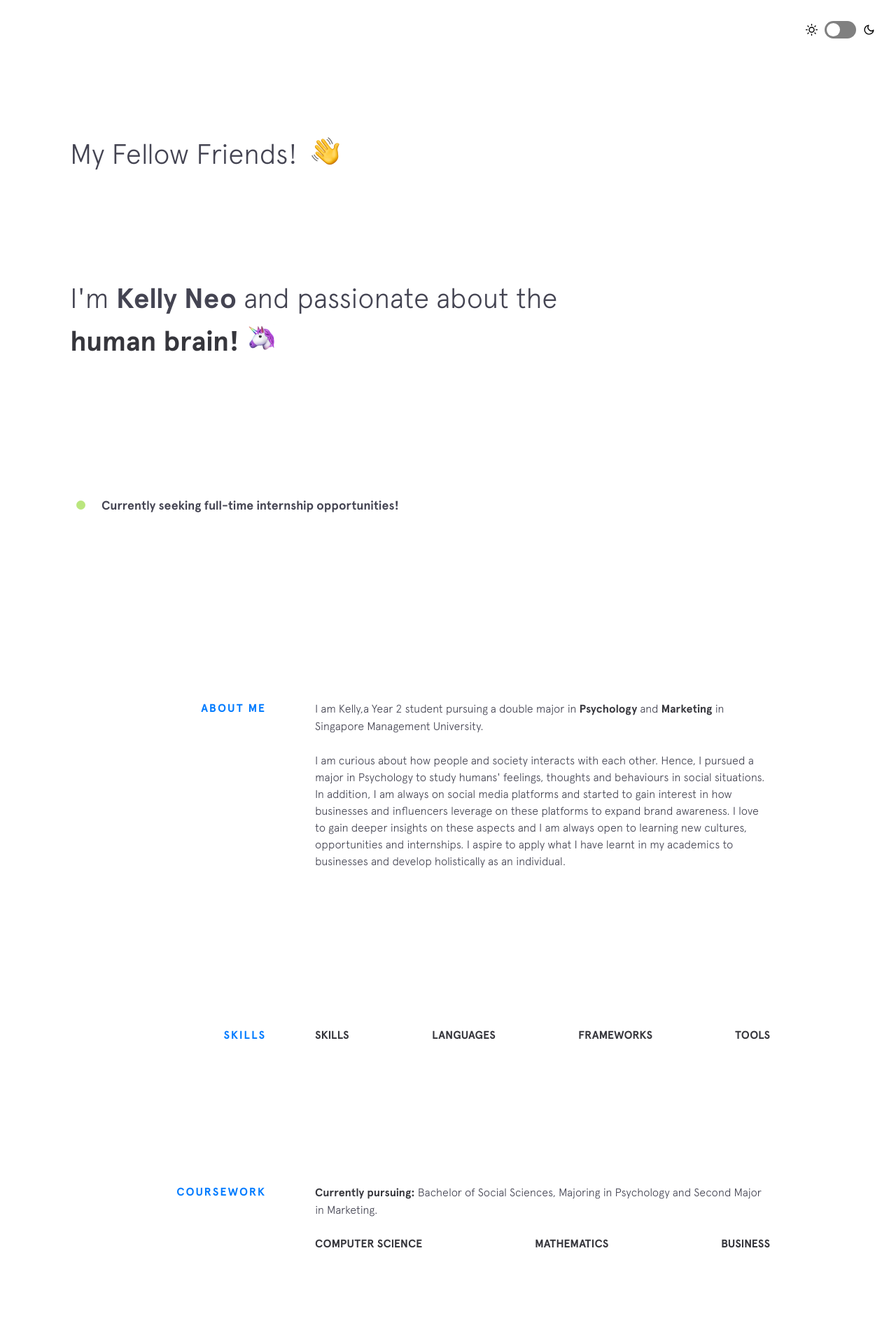
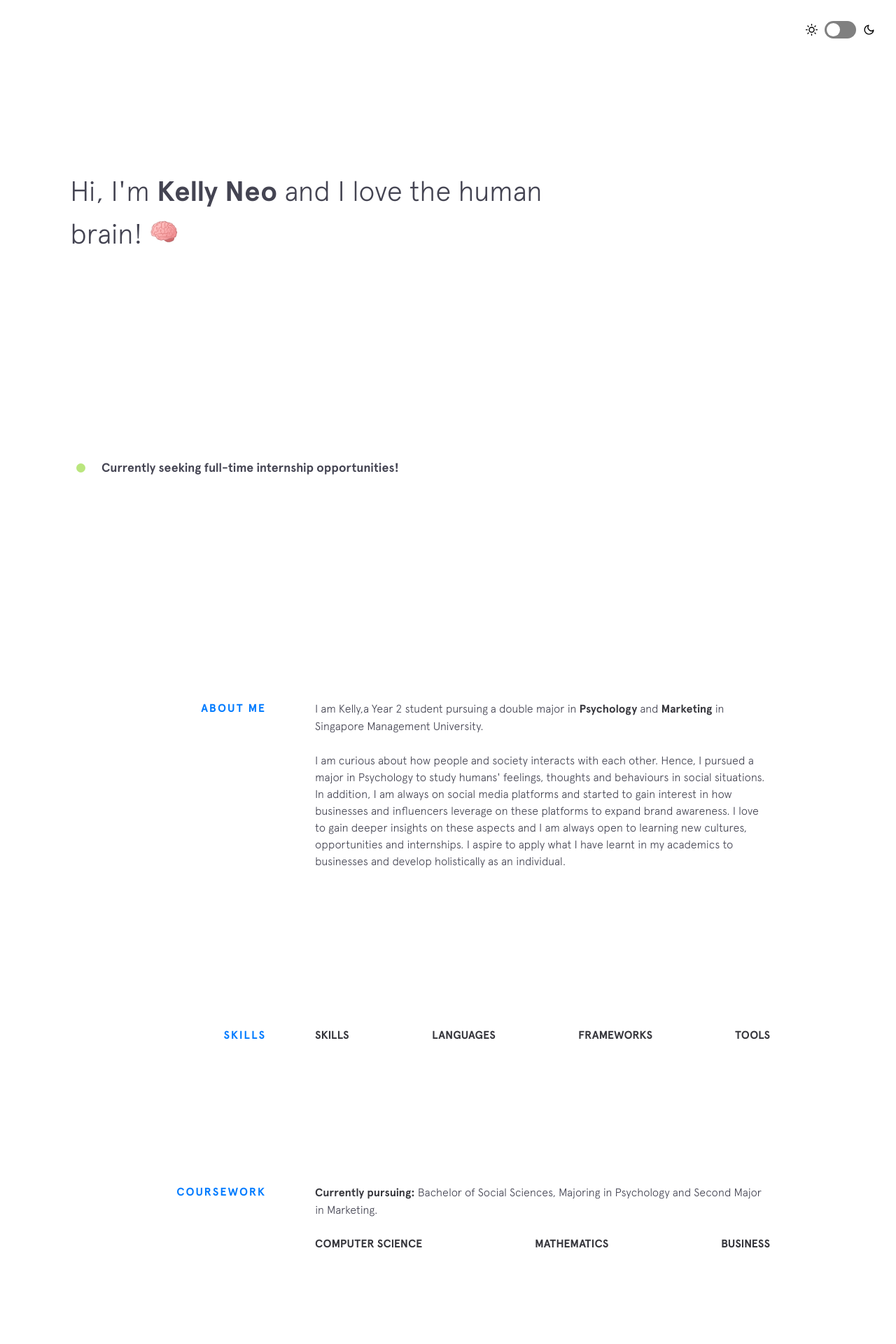
Before and after one commit to keahleh/keahleh.github.io, a Jekyll site: the page built from index.html, in a window 1280 px wide. Shown: the top 1920 px of the page at 70% size. Built offline with Jekyll 4.4.1, drawn with Linux system fonts in a browser that asks for light colours; nearby versions of some CDN libraries.

Commit message:
imprved intro

```diff
--- a/_includes/intro.html
+++ b/_includes/intro.html
@@ -1,12 +1,9 @@
 <header class="intro">
-  <h1 class="intro__hello">My Fellow Friends!
-    <span class="emoji wave-hand animated"></span>
+  <h1 class="intro__tagline">Hi, I'm
+    <span class="name">Kelly Neo</span> and I love the human brain!
+    <span class = "emoji brain"></span>
   </h1>
 
-  <h2 class="intro__tagline"> I'm
-    <span class="name">Kelly Neo</span> and passionate about the <strong>human brain!</strong>
-    <span class="emoji unicorn"></span>
-  </h2>
 
 
 
--- a/css/main.css
+++ b/css/main.css
@@ -686,6 +686,12 @@ strong {
 	background-image: url(../img/emojis/unicorn.png)
 }
 
+
+.intro__tagline .brain {
+	background-image: url(../img/emojis/brainemoji.png)
+}
+
+
 .intro__contact {
 	font-size: 1.25rem;
 	font-weight: 400
```
